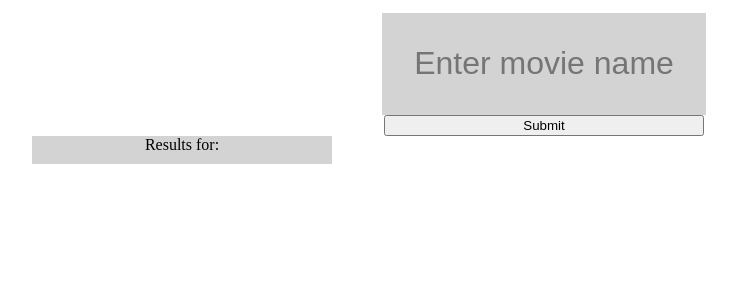
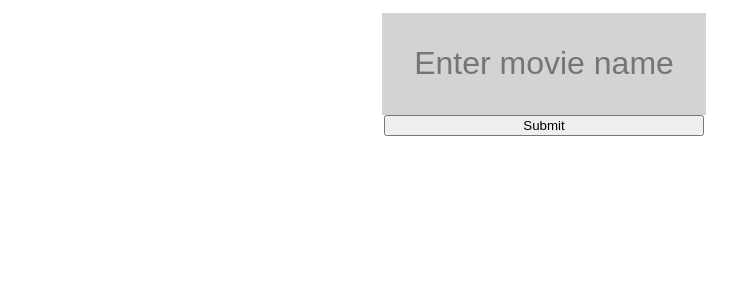
Before and after one commit to DerekJacobi/OMDB-Angular, a PHP site: page / in a window 1280 px wide. Shown: the top 300 px of the page, without its empty margins (96-833 px from the left). Run offline with PHP 8.4, Linux system fonts and the light colour scheme; some libraries are stand-ins or nearby versions.

Commit message:
movement basics

```diff
--- a/home.html
+++ b/home.html
@@ -24,7 +24,7 @@
       </form>
     </div>
 
-      <div id="movieDivs">
+      <div ng-show="movieCtrl.movieSearch" id="movieDivs">
         <!-- Display list of movies from search -->
         <div id='movieList'>
           <h3>Results for: <span ng-bind="movieCtrl.movieSearch"></span></h3>
--- a/scripts/jquery.js
+++ b/scripts/jquery.js
@@ -21,6 +21,7 @@ $( document ).ready(function() {
    // run function onSearch when movie is clicked
    $('#movieList').click(function(){
      onSearch();
+     $('#movieList').addClass("moveLeft");
    })
 
 });
--- a/stylesheet/angStyle.css
+++ b/stylesheet/angStyle.css
@@ -71,21 +71,29 @@ img {
 }
 
 h3 {
+	margin-top: 10px;
 	margin-bottom: 10px;
 }
 
 #movieList {
 	background-color: lightgrey;
-	margin-left: 10%;
-	max-width: 300px;
-	min-width: 300px;
+	margin-left: 34.3%;
+	margin-right: auto;
+	min-width: 350px;
+	max-width: 350px;
 	text-align: center;
+	transition: 1s ease all;
+}
+
+.moveLeft {
+	margin-left: 100px !important;
 }
 
 #movieInfo {
 	margin-left: 5%;
 	display: flex;
 	margin-top: 40px;
+	width: 60%;
 }
 
 .movieInList {
```
